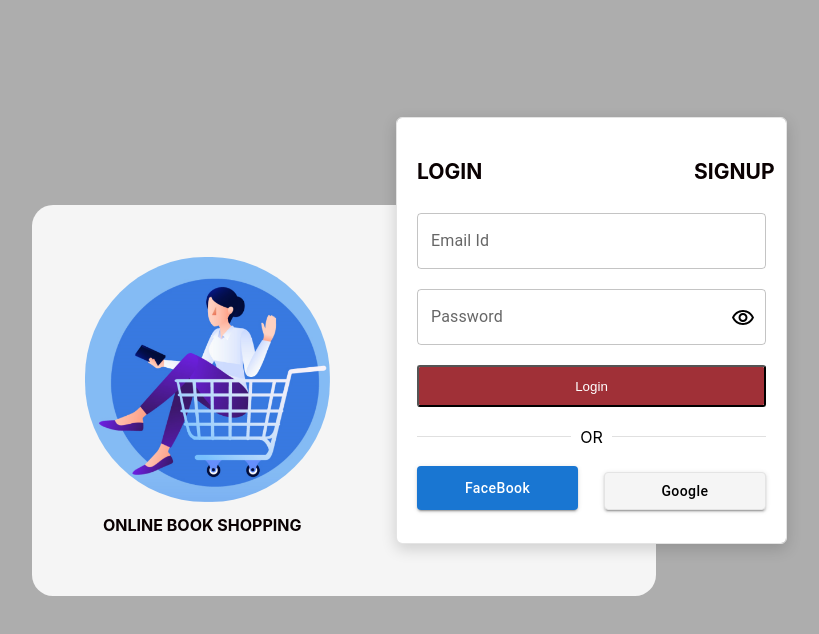
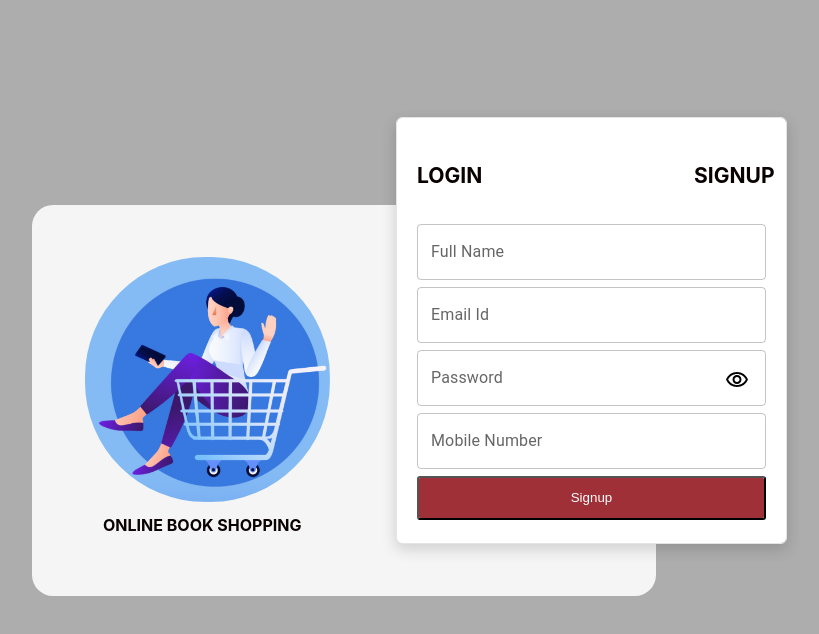
Before and after one commit to Sujit11yadav/BookStore, a React (Create React App) app: page / in a window 1280 px wide. Shown: the top 634 px of the page, without its empty margins (296-1115 px from the left). Built offline with nearby package versions, Linux system fonts and the light colour scheme.

Commit message:
Added Common Login

```diff
--- a/src/App.js
+++ b/src/App.js
@@ -1,13 +1,10 @@
 import './App.css';
-import Login from './pages/login/Login';
-import SignUp from './pages/signup/SignUp';
+import CommomLogin from './pages/commonlogin/CommomLogin';
 
 function App() {
   return (
     <div className="App">
-      <Login/>
-      {/* <SignUp/> */}
-
+      <CommomLogin/>
     </div>
   );
 }
--- /dev/null
+++ b/src/pages/commonlogin/CommomLogin.jsx
@@ -0,0 +1,27 @@
+import React, { useState } from "react";
+import Login from "../login/Login";
+import SignUp from "../signup/SignUp";
+
+function CommomLogin() {
+  const [active, setActive] = useState(false);
+
+  const listenToActive = (data) => {
+    if (data === true) {
+      setActive(true);
+    } else if (data === false) {
+      setActive(false);
+    }
+  };
+
+  return (
+    <div>
+      {active ? (
+        <Login listenToActive={listenToActive} />
+      ) : (
+        <SignUp listenToActive={listenToActive} />
+      )}
+    </div>
+  );
+}
+
+export default CommomLogin;
--- a/src/pages/login/Login.jsx
+++ b/src/pages/login/Login.jsx
@@ -8,7 +8,7 @@ import VisibilityOutlinedIcon from "@mui/icons-material/VisibilityOutlined";
 import VisibilityOffOutlinedIcon from "@mui/icons-material/VisibilityOffOutlined";
 import { login } from "../../service/UserService";
 
-function Login() {
+function Login(props) {
   const emailRegex =
     /^[a-zA-Z]+[a-zA-Z0-9]*[- . + _]?[a-zA-Z0-9]+[@]{1}[a-z0-9]+[.]{1}[a-z]+[.]?[a-z]+$/;
   const passwordRegex =
@@ -61,6 +61,14 @@ function Login() {
     console.log(feildObj);
   };
 
+  const changeBox = () => {
+    props.listenToActive(true);
+  };
+
+  const changeBoxAgain = () => {
+    props.listenToActive(false);
+  };
+
   return (
     <div className="box">
       <div className="box1">
@@ -72,8 +80,12 @@ function Login() {
       <div className="box2">
         <div className="box21">
           <div className="row1">
-            <h3>LOGIN</h3>
-            <h3>SIGNUP</h3>
+            <h3 style={{ cursor: "pointer" }} onClick={changeBox}>
+              LOGIN
+            </h3>
+            <h3 style={{ cursor: "pointer" }} onClick={changeBoxAgain}>
+              SIGNUP
+            </h3>
           </div>
           <div className="row2">
             <TextField
--- a/src/pages/signup/SignUp.jsx
+++ b/src/pages/signup/SignUp.jsx
@@ -6,7 +6,7 @@ import VisibilityOutlinedIcon from "@mui/icons-material/VisibilityOutlined";
 import VisibilityOffOutlinedIcon from "@mui/icons-material/VisibilityOffOutlined";
 import { registration } from "../../service/UserService";
 
-function SignUp() {
+function SignUp(props) {
   const fullNameRegex = /[A-Z]{1}[a-z]{2,}/;
   const emailRegex =
     /^[a-zA-Z]+[a-zA-Z0-9]*[- . + _]?[a-zA-Z0-9]+[@]{1}[a-z0-9]+[.]{1}[a-z]+[.]?[a-z]+$/;
@@ -82,6 +82,14 @@ function SignUp() {
     console.log(feildObj);
   };
 
+  const changeBox = () => {
+    props.listenToActive(true);
+  };
+
+  const changeBoxAgain = () => {
+    props.listenToActive(false);
+  };
+
   return (
     <div className="label">
       <div className="label1">
@@ -93,8 +101,12 @@ function SignUp() {
       <div className="label2">
         <div className="box22">
           <div className="rowA">
-            <h3>LOGIN</h3>
-            <h3>SIGNUP</h3>
+            <h3 style={{ cursor: "pointer" }} onClick={changeBox}>
+              LOGIN
+            </h3>
+            <h3 style={{ cursor: "pointer" }} onClick={changeBoxAgain}>
+              SIGNUP
+            </h3>
           </div>
           <div className="rowB">
             <TextField
```
